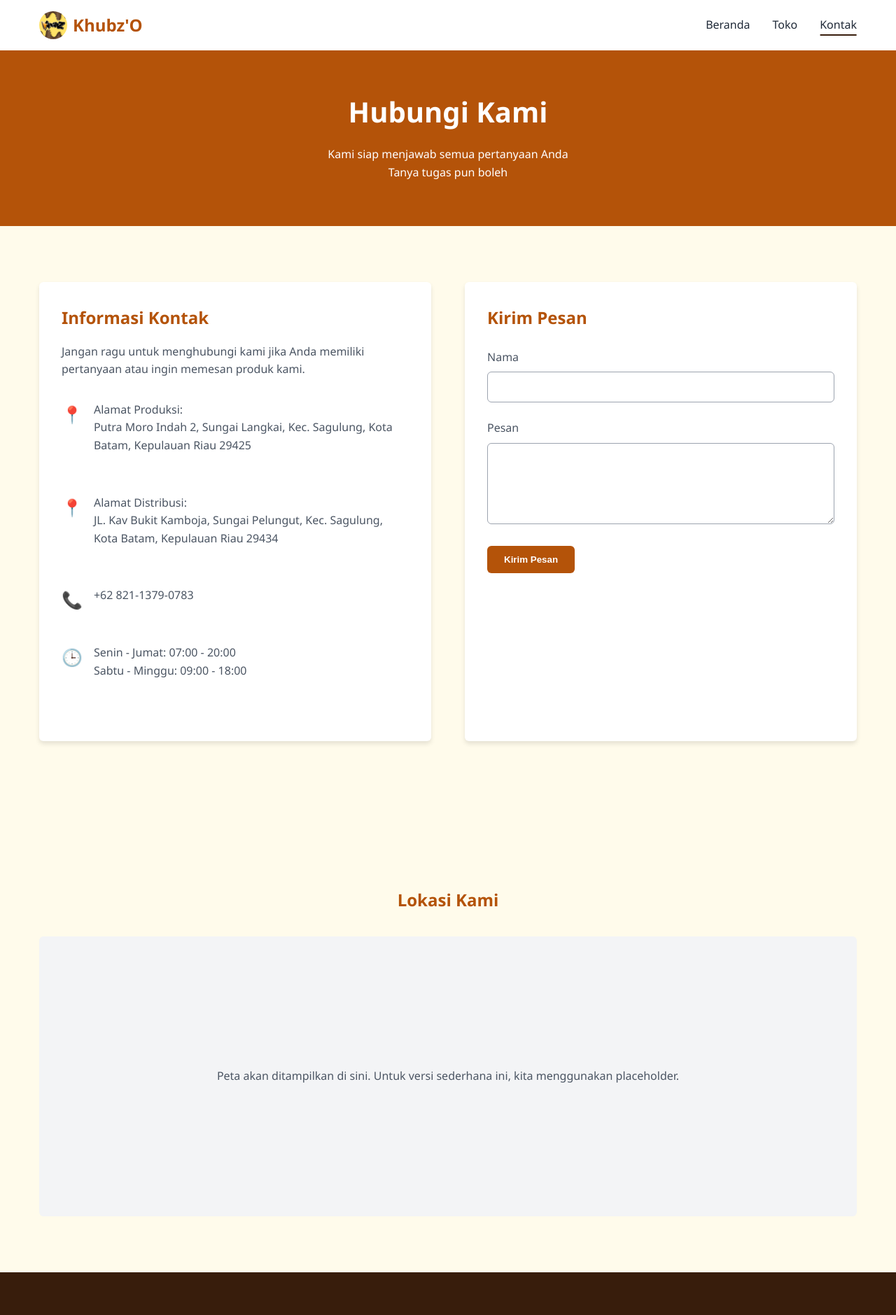
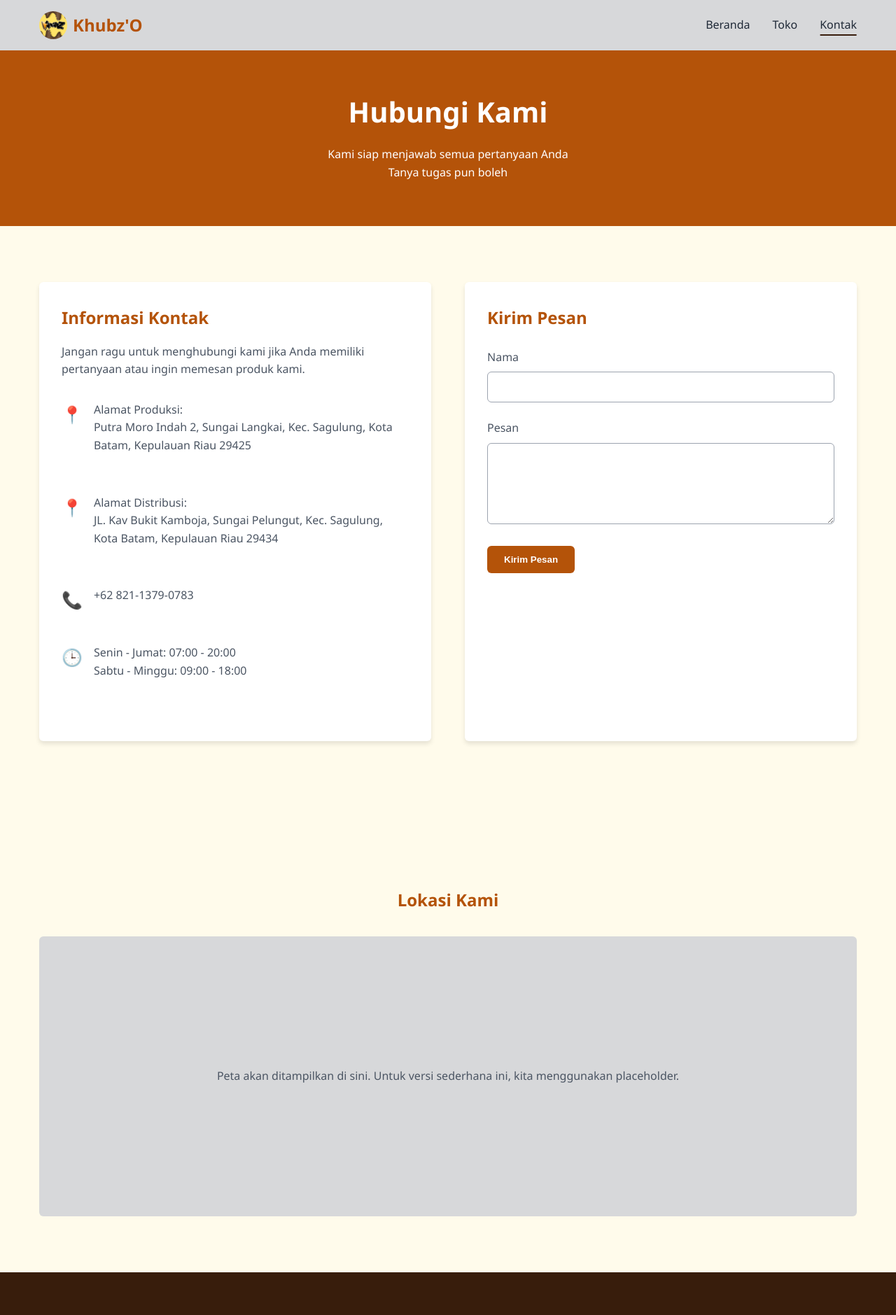
Before and after one commit to DA2574540/khubz, a plain HTML site: page contact.html in a window 1280 px wide. Shown: the top 1879 px of the page at 70% size. Drawn offline with Linux system fonts and the light colour scheme.

```diff
--- a/styles.css
+++ b/styles.css
@@ -10,7 +10,7 @@
   --text-light: #9ca3af;
   --background-color: #fffbeb;
   --white: #ffffff;
-  --gray-light: #f3f4f6;
+  --gray-light: #d7d8da;
   --shadow: 0 4px 6px rgba(0, 0, 0, 0.1);
   --border-radius: 0.375rem;
 }
@@ -89,7 +89,7 @@ img {
   z-index: 100;
   /* transition: all 0.3s ease; */
   padding: 1rem 0;
-  background-color: var(--white);
+  background-color: var(--gray-light);
 }
 
 /* .header.scrolled {
```
